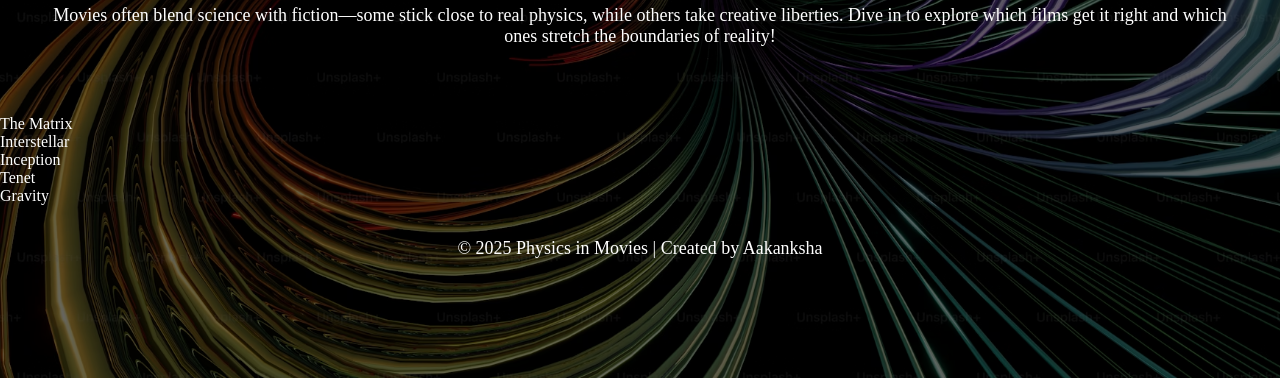
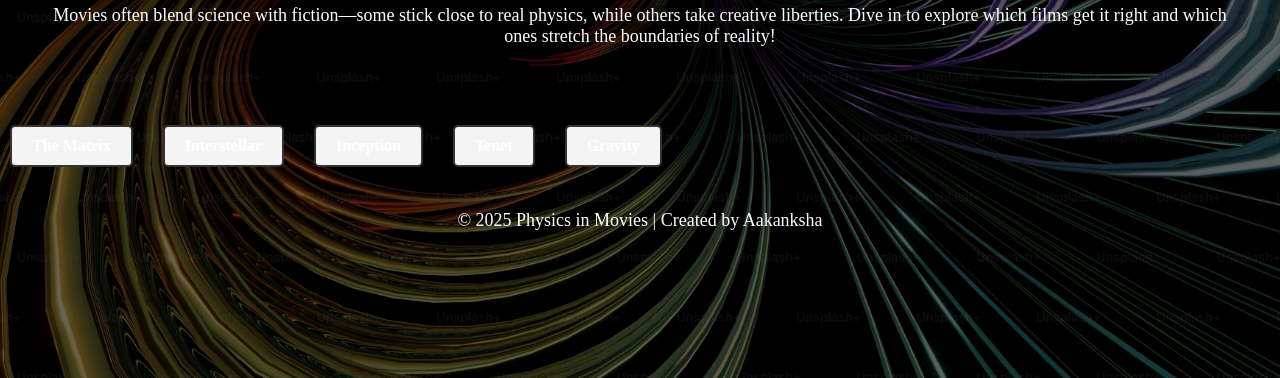
Before and after one commit to aakankshakpoojari/phys-in-movies, a plain HTML site: page index.html in a window 1280 px wide. Shown: the part 422-800 px from the top of the page. Drawn offline with Linux system fonts and the light colour scheme.

Commit message:
Update style.css box

```diff
--- a/style.css
+++ b/style.css
@@ -35,8 +35,20 @@ header h1 {
     font-size: 3rem;
     color: #4db5ff;
 }
+.movie-box {
+  display: inline-block;
+  padding: 10px 20px;
+  border: 2px solid #333;
+  border-radius: 5px;
+  background-color: #f4f4f4;
+  font-weight: bold;
+  margin: 10px;
+}
 
-
+.container {
+  display: flex;
+  gap: 10px;
+}
 nav {
 
     padding: 10px 0;
```
